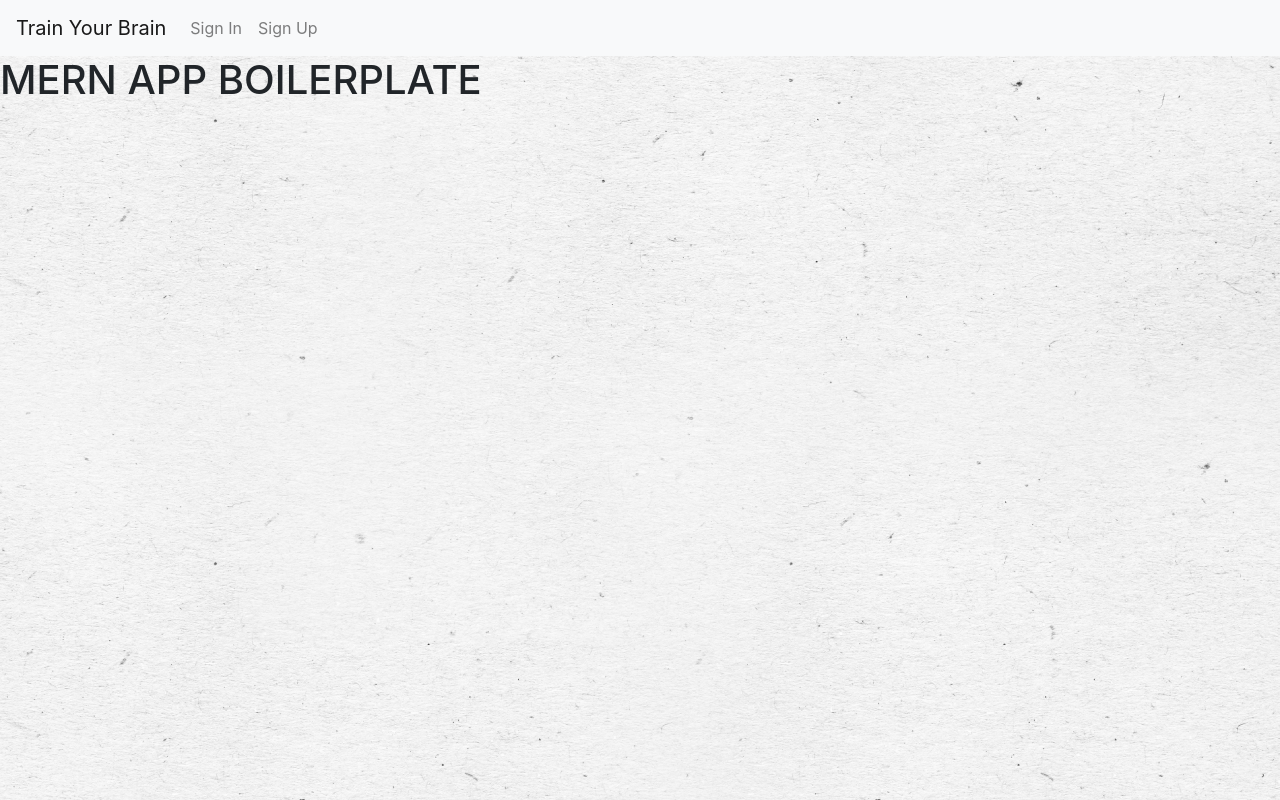
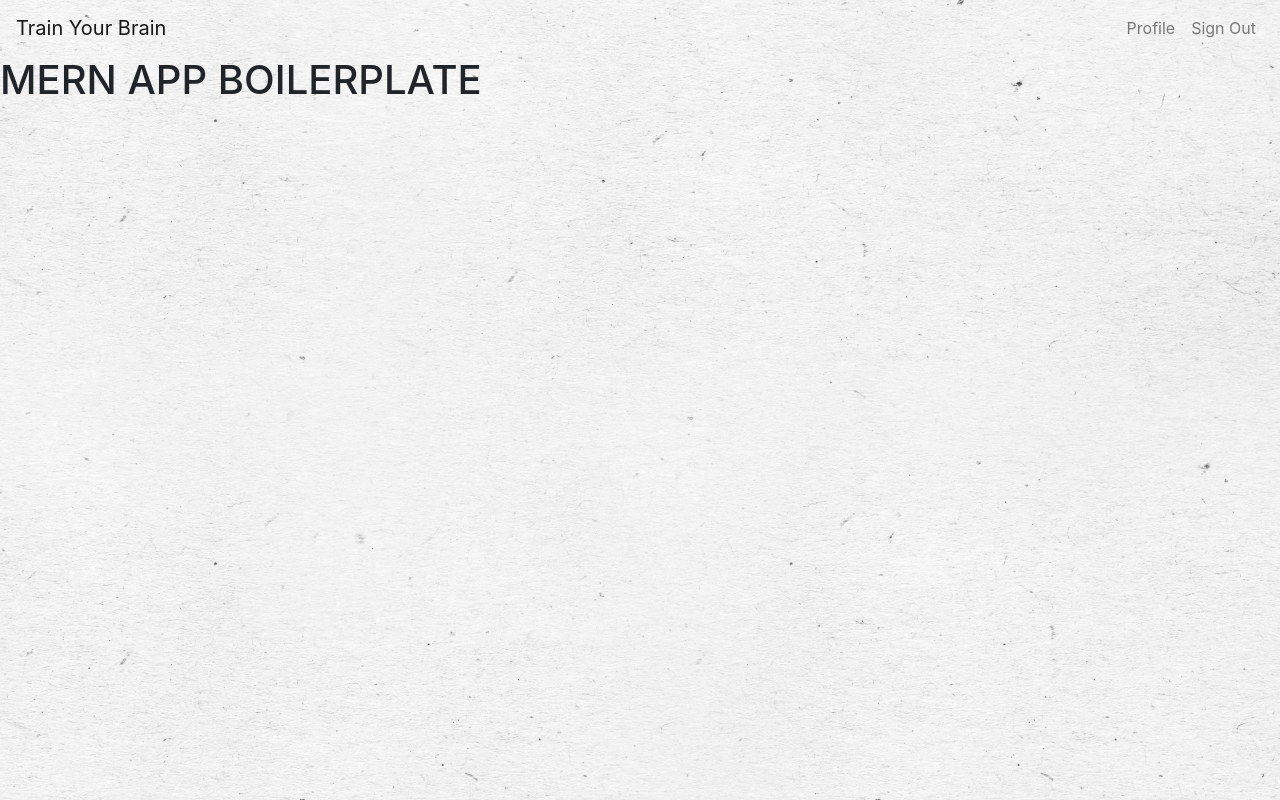
Before and after one commit to kidistca/kb-academy, a React (Create React App) app in the folder client/: page / in a window 1280 px wide. Built offline with nearby package versions, Linux system fonts and the light colour scheme; no server answers; the HTML template or start-up script is replaced by a standard one.

Commit message:
frontend in process

```diff
--- a/client/src/App.jsx
+++ b/client/src/App.jsx
@@ -13,28 +13,28 @@ import ProfileView from "./views/Profile";
 // import * as AuthServices from "./services/auth-api";
 import ErrorView from "./views/Error";
 import CatchAllView from "./views/CatchAll";
-//import { SignedIn } from "./services/auth-api";
+import { SignedIn } from "./services/auth-api";
 
 export default class App extends Component {
-  // constructor(props) {
-  //   super(props);
-  //   this.state = {
-  //     user: null
-  //   };
-  // }
-  // componentDidMount() {
-  //   SignedIn()
-  //     .then(user => {
-  //       if (user) {
-  //         this.setState({
-  //           user
-  //         });
-  //       }
-  //     })
-  //     .catch(error => {
-  //       console.log(error);
-  //     });
-  // }
+  constructor(props) {
+    super(props);
+    this.state = {
+      user: null
+    };
+  }
+  componentDidMount() {
+    SignedIn()
+      .then(user => {
+        if (user) {
+          this.setState({
+            user
+          });
+        }
+      })
+      .catch(error => {
+        console.log(error);
+      });
+  }
 
   render() {
     return (
--- a/client/src/components/Navbar.jsx
+++ b/client/src/components/Navbar.jsx
@@ -3,24 +3,17 @@ import React, { Fragment } from "react";
 import Navbar from "react-bootstrap/Navbar";
 import Nav from "react-bootstrap/Nav";
 
-const Menu = props => {
+const Menu = user => {
   return (
-    <Navbar bg="light" expand="lg">
+    <Navbar bg="transparent" expand="lg">
       <Navbar.Brand href="/">Train Your Brain</Navbar.Brand>
       <Navbar.Toggle aria-controls="basic-navbar-nav" />
       <Navbar.Collapse id="basic-navbar-nav">
-        <Nav className="mr-auto">
-          {(!props.user && (
-            <Fragment>
-              <Nav.Link href="/signin">Sign In</Nav.Link>
-              <Nav.Link href="/signup">Sign Up</Nav.Link>
-            </Fragment>
-          )) || (
-            <Fragment>
-              <Nav.Link href="/profile">Profile</Nav.Link>
-              <Nav.Link href="/signout">Sign Out</Nav.Link>
-            </Fragment>
-          )}
+        <Nav className="ml-auto">
+          <Fragment>
+            <Nav.Link href="/profile">Profile</Nav.Link>
+            <Nav.Link href="/signout">Sign Out</Nav.Link>
+          </Fragment>
         </Nav>
       </Navbar.Collapse>
     </Navbar>
```
